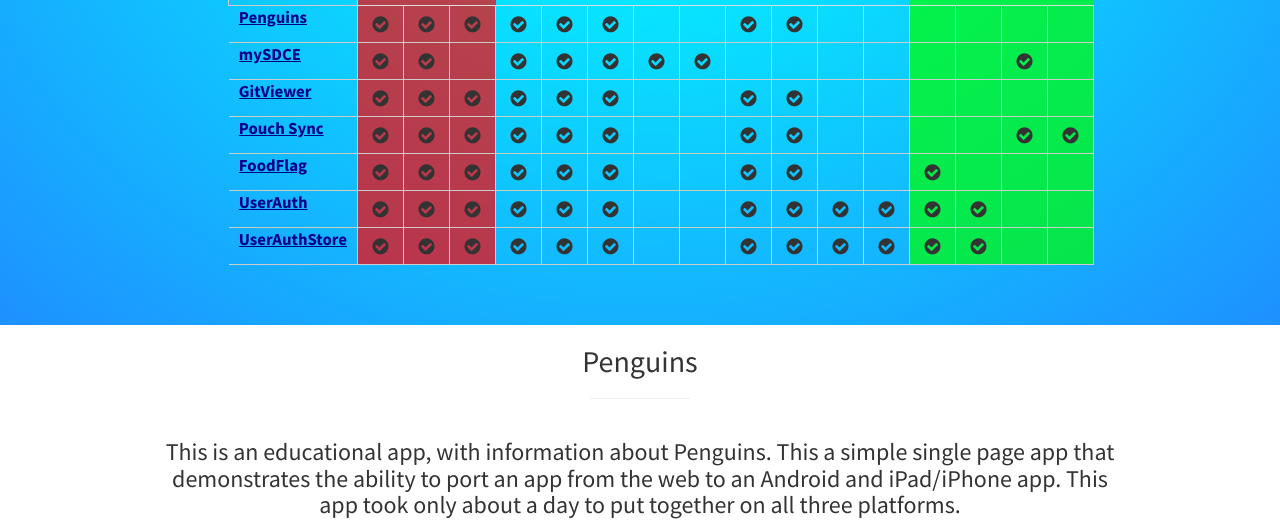
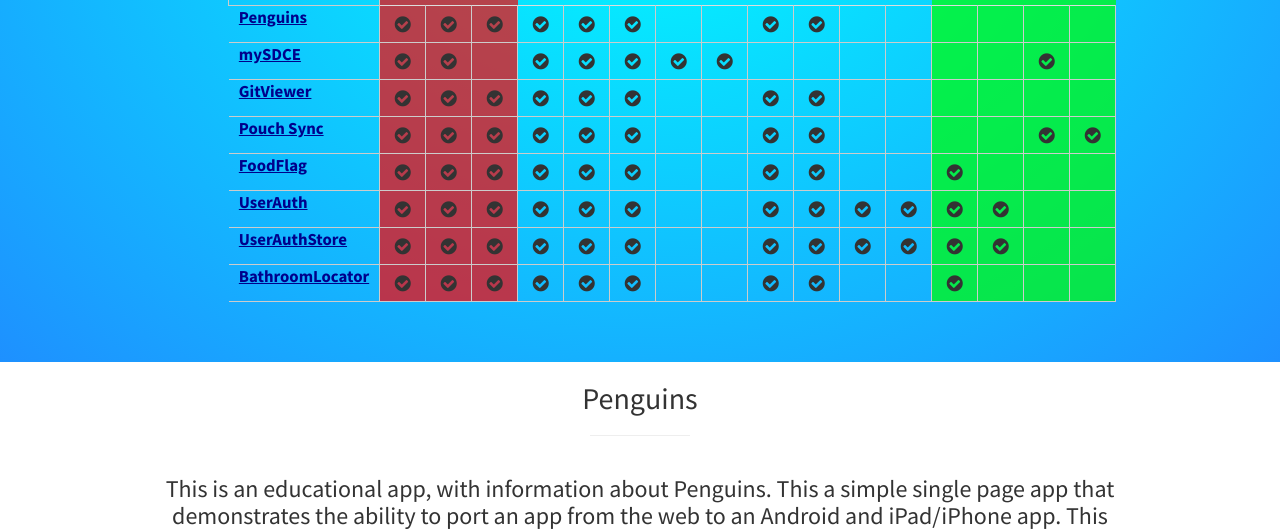
Before and after one commit to scottnakada/scottnakada.github.io, a plain HTML site: page index.html in a window 1280 px wide. Shown: the part 648-1179 px from the top of the page. Drawn offline with Linux system fonts and the light colour scheme.

Commit message:
Add the Bathroom Locator to the main index page.

```diff
--- a/index.html
+++ b/index.html
@@ -73,6 +73,9 @@
         </li>
         <li>
             <a href="#userauthstore" onclick=$("#menu-close").click();>User Auth Store</a>
+        </li>
+        <li>
+            <a href="#bathroomlocator" onclick=$("#menu-close").click();>Bathroom Locator</a>
         </li>
         <li>
             <a href="#platform" onclick=$("#menu-close").click();>Platforms</a>
@@ -544,6 +547,57 @@
 
                         </td>
                     </tr>
+                    <tr>
+                        <th class="row-header"><a href="#bathroomlocator">BathroomLocator</a></th>
+                        <td class="platform-color">
+                            <i class="fa fa-check-circle fa-lg"></i>
+                        </td>
+                        <td class="platform-color">
+                            <i class="fa fa-check-circle fa-lg"></i>
+                        </td>
+                        <td class="platform-color">
+                            <i class="fa fa-check-circle fa-lg"></i>
+                        </td>
+                        <td>
+                            <i class="fa fa-check-circle fa-lg"></i>
+                        </td>
+                        <td>
+                            <i class="fa fa-check-circle fa-lg"></i>
+                        </td>
+                        <td>
+                            <i class="fa fa-check-circle fa-lg"></i>
+                        </td>
+                        <td>
+
+                        </td>
+                        <td>
+
+                        </td>
+                        <td>
+                            <i class="fa fa-check-circle fa-lg"></i>
+                        </td>
+                        <td>
+                            <i class="fa fa-check-circle fa-lg"></i>
+                        </td>
+                        <td>
+
+                        </td>
+                        <td>
+
+                        </td>
+                        <td class="database-color">
+                            <i class="fa fa-check-circle fa-lg"></i>
+                        </td>
+                        <td class="database-color">
+
+                        </td>
+                        <td class="database-color">
+
+                        </td>
+                        <td class="database-color">
+
+                        </td>
+                    </tr>
 
                     </tbody>
                 </table>
@@ -869,8 +923,51 @@
     <!-- /.container -->
 </section>
 
+
+<!-- Bathroom Locator -->
+<section id="bathroomlocator" class="bathroomlocator bg-primary" data-ng-cloak>
+    <div class="container">
+        <div class="row text-center">
+            <div class="col-lg-10 col-lg-offset-1">
+                <h2>Bathroom Locator</h2>
+                <hr class="small">
+                <div class="row">
+                    <h3>
+                        This apps helps people locate clean, private restrooms while attending events. This app
+                        was developed as part of a Startup Weekend.
+                    </h3>
+
+                    <br>
+                    <center>
+                        <a href="http://scottnakada.github.io/BathroomLocator/yoBathroomLocator/dist/public/index.html">
+                            <img src="images/resources/LaptopBathroomLocator.png" width="45%">
+                        </a>
+                        <a href="http://www.amazon.com/Quickstart-Prototypes-Food-Flag/dp/B014Q5BKGC/ref=sr_1_6?ie=UTF8&qid=1441077217&sr=8-6&keywords=quickstart+prototypes">
+                            <img src="images/resources/AndroidBathroomLocator.png" width="15%">
+                        </a>&nbsp;&nbsp;&nbsp;
+                        <a href="http://scottnakada.github.io/BathroomLocator/#ios">
+                            <img src="images/resources/iPadBathroomLocator.png" width="30%">
+                        </a>
+                    </center>
+                    <br>
+
+                    <a data-ng-href="http://scottnakada.github.io/BathroomLocator" class="btn btn-blue">
+                        <h4>Go to the Bathroom Locator App Page</h4>
+                    </a>
+                    <br><br><br>
+                </div>
+                <!-- /.row (nested) -->
+            </div>
+            <!-- /.col-lg-10 -->
+        </div>
+        <!-- /.row -->
+    </div>
+    <!-- /.container -->
+</section>
+
+
 <!-- Platforms -->
-<section id="platform" class="platform bg-primary" data-ng-cloak>
+<section id="platform" class="platform" data-ng-cloak>
     <div class="container">
         <div class="row text-center">
             <div class="col-lg-10 col-lg-offset-1">
@@ -966,7 +1063,7 @@
 </section>
 
 <!-- Technologies -->
-<section id="technologies" class="technology" data-ng-cloak>
+<section id="technologies" class="technology bg-primary" data-ng-cloak>
     <div class="container">
         <div class="row text-center">
             <div class="col-lg-10 col-lg-offset-1">
@@ -1106,7 +1203,7 @@
 </section>
 
 <!-- Databases -->
-<section id="databases" class="databases bg-primary" data-ng-cloak>
+<section id="databases" class="databases" data-ng-cloak>
     <div class="container">
         <div class="row text-center">
             <div class="col-lg-10 col-lg-offset-1">
@@ -1181,7 +1278,7 @@
 </section>
 
 <!-- Footer -->
-<footer class="" data-ng-cloak>
+<footer class=" bg-primary" data-ng-cloak>
     <div class="container">
         <div class="row">
             <div class="col-lg-10 col-lg-offset-1 text-center">
```
Also changed, not shown: images/resources/AndroidBathroomLocator.png (added), images/resources/LaptopBathroomLocator.png (added), images/resources/iPadBathroomLocator.png (added).
